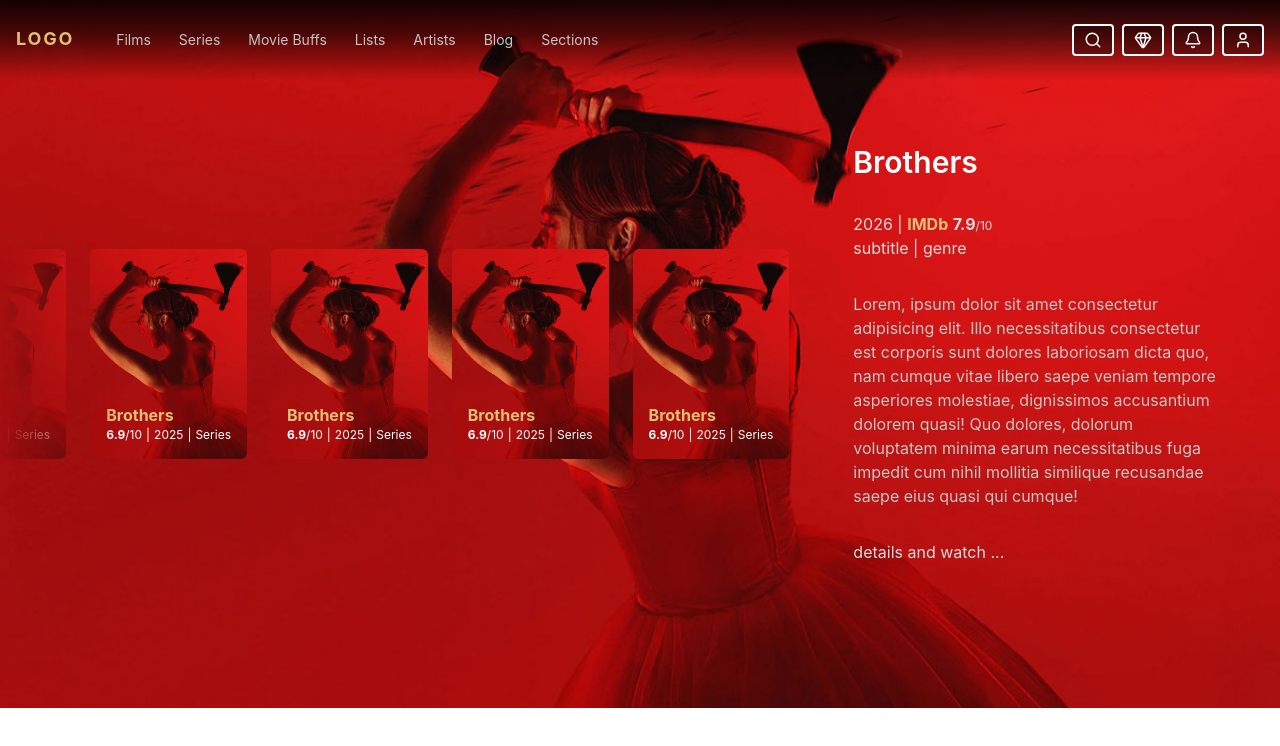
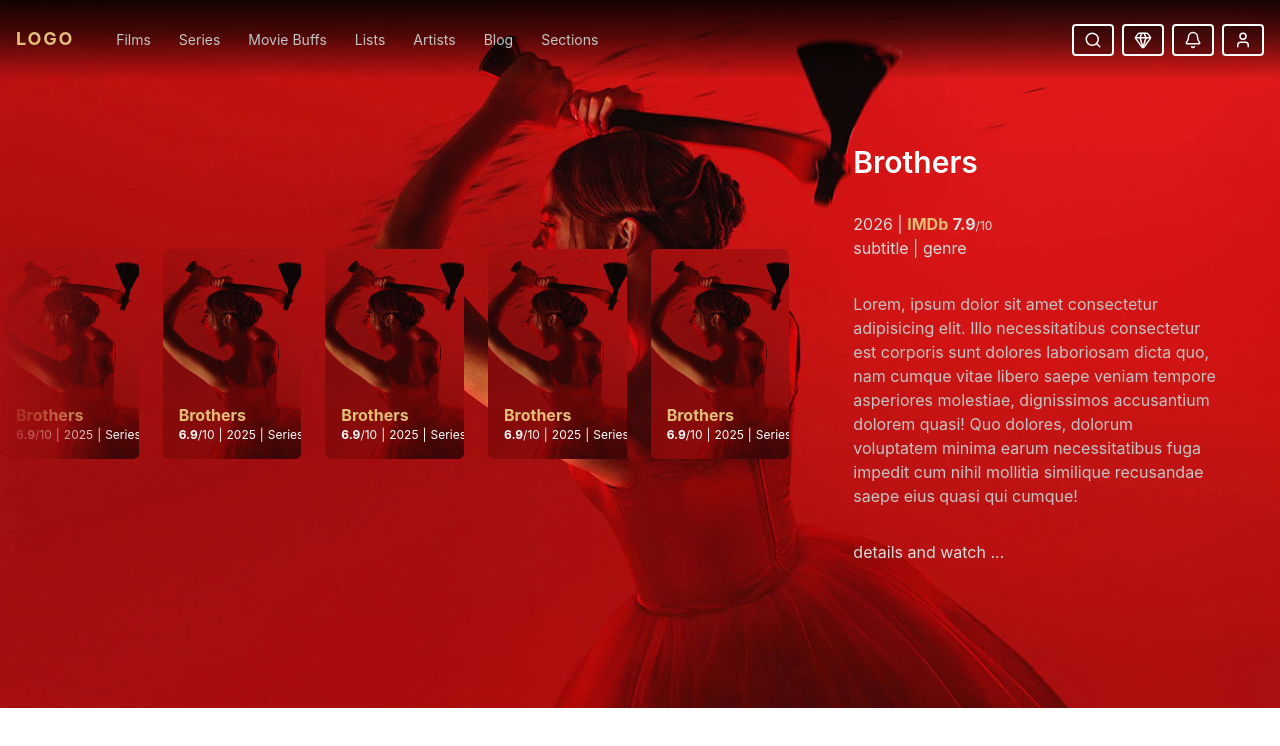
Before and after one commit to Mahshid-Alizade/movie-app, a React (Vite) app: page / in a window 1280 px wide. Shown: the top 746 px of the page. Built offline with nearby package versions, Linux system fonts and the light colour scheme; a web font is replaced by a local one.

Commit message:
Hero movie card update - hover opacity

```diff
--- a/src/component/HeroMovieCard.jsx
+++ b/src/component/HeroMovieCard.jsx
@@ -5,14 +5,20 @@ import Score from "./Score";
 export default function HeroMovieCard({ url, score, year, type }) {
   return (
     <div
-      className="flex flex-col justify-end p-4 w-1/5 h-1/2 rounded-md bg-cover bg-center bg-no-repeat content"
+      className="overflow-hidden relative flex flex-col justify-end p-4 w-1/5 h-1/2 rounded-md bg-cover bg-center bg-no-repeat content group"
       style={{ backgroundImage: `url(${url})` }}
     >
-      <h2 className="font-bold text-[#e1bf77]">Brothers</h2>
-      <p className="flex gap-1 text-xs">
-        <Score score={score} company={""} />|<span>{year}</span>|
-        <span>{type}</span>
-      </p>
+      {/* Dark overlay */}
+      <div className="absolute inset-0 bg-black/20 transition-opacity duration-300 group-hover:bg-black/10" />
+
+      {/* Content */}
+      <div className="relative z-10">
+        <h2 className="font-bold text-[#e1bf77]">Brothers</h2>
+        <p className="flex gap-1 text-xs">
+          <Score score={score} company={""} />|<span>{year}</span>|
+          <span>{type}</span>
+        </p>
+      </div>
     </div>
   );
 }
```
